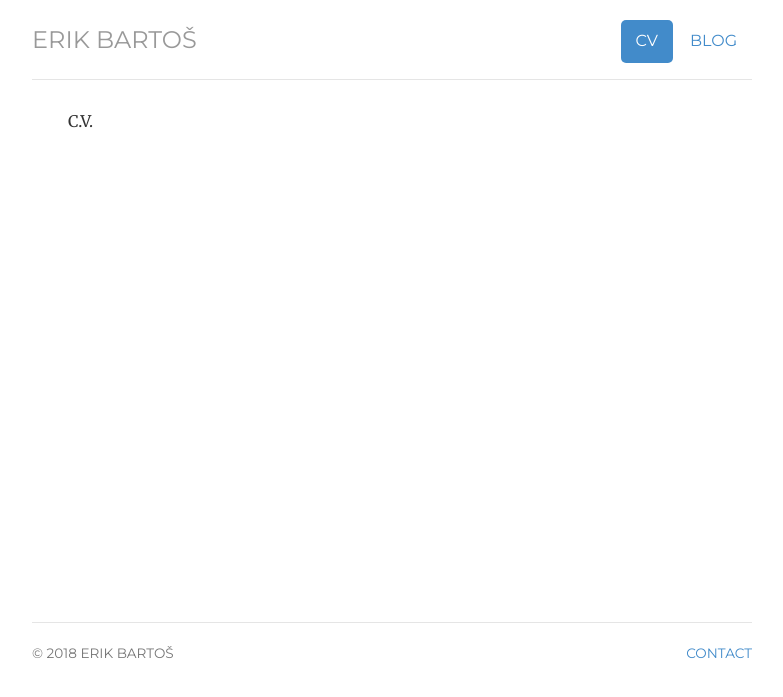
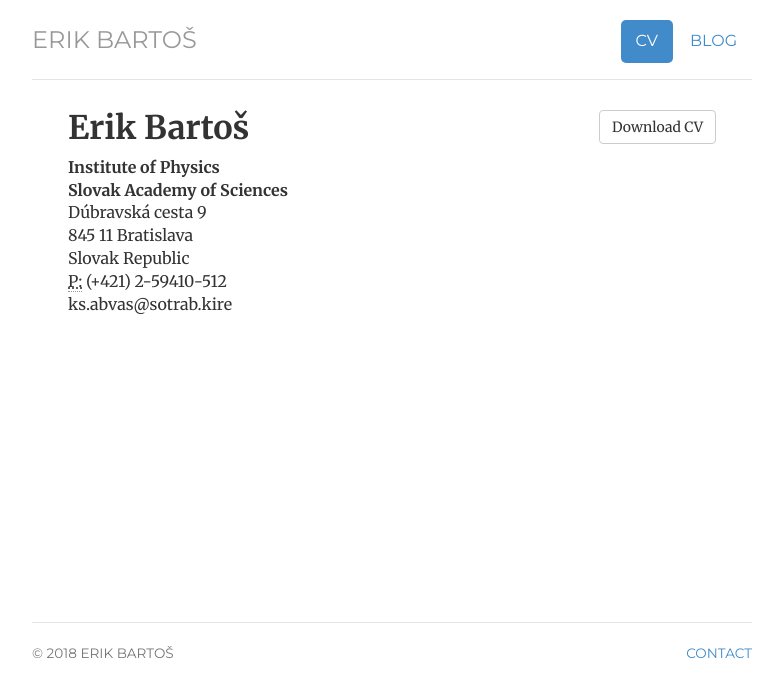
Before and after one commit to Mezek/mezek.github.io, a Jekyll site: the page built from cv/index.html, in a window 1280 px wide. Shown: the top 697 px of the page, without its empty margins (248-1031 px from the left). Built offline with Jekyll 4.4.1, drawn with Linux system fonts in a browser that asks for light colours.

Commit message:
Update index.html

```diff
--- a/cv/index.html
+++ b/cv/index.html
@@ -8,5 +8,20 @@ contact: passive
 description: C.V. for Erik Bartoš, a Physicists, Digital Publisher, Enthusiast, Sci-fi fan living and working in Slovakia.
 ---
 <div class="cv">
-	C.V.
+	<a href="/files/modern_sk.pdf" class="btn btn-default pull-right" title="Download CV as PDF">Download CV</a>
+
+	<div itemscope itemtype="http://data-vocabulary.org/Person">
+		<span itemprop="name"><h1>Erik Bartoš</h1></span>
+		<address>
+			<span itemprop="affiliation"><strong>Institute of Physics<br></span>
+			<span itemprop="affiliation">Slovak Academy of Sciences</strong><br></span>
+			Dúbravská cesta 9<br>
+			845 11 Bratislava<br>
+			Slovak Republic<br>
+			<abbr title="phone">P:</abbr> (+421) 2-59410-512<br>
+			<span class="obfuscate">erik.bartos@savba.sk</span>
+		</address>
+	</div>
+
+	<!-- <p>Scientists...</p> -->
 </div>
```
